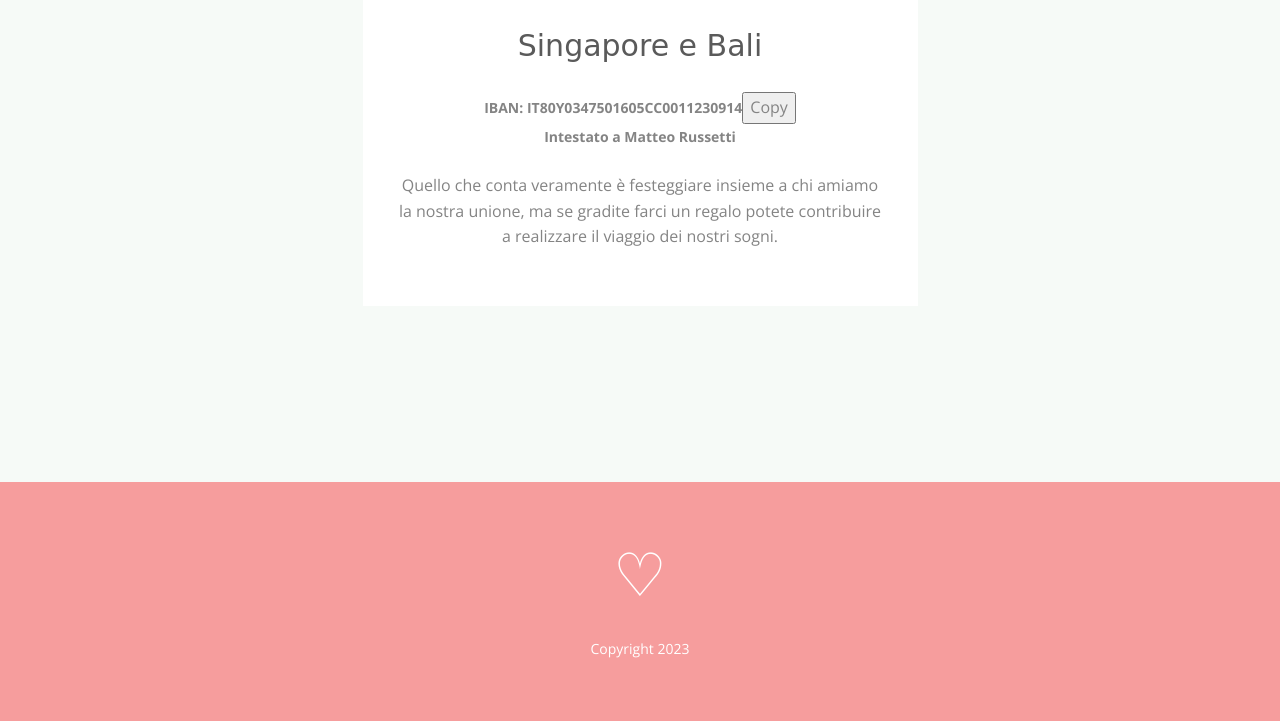
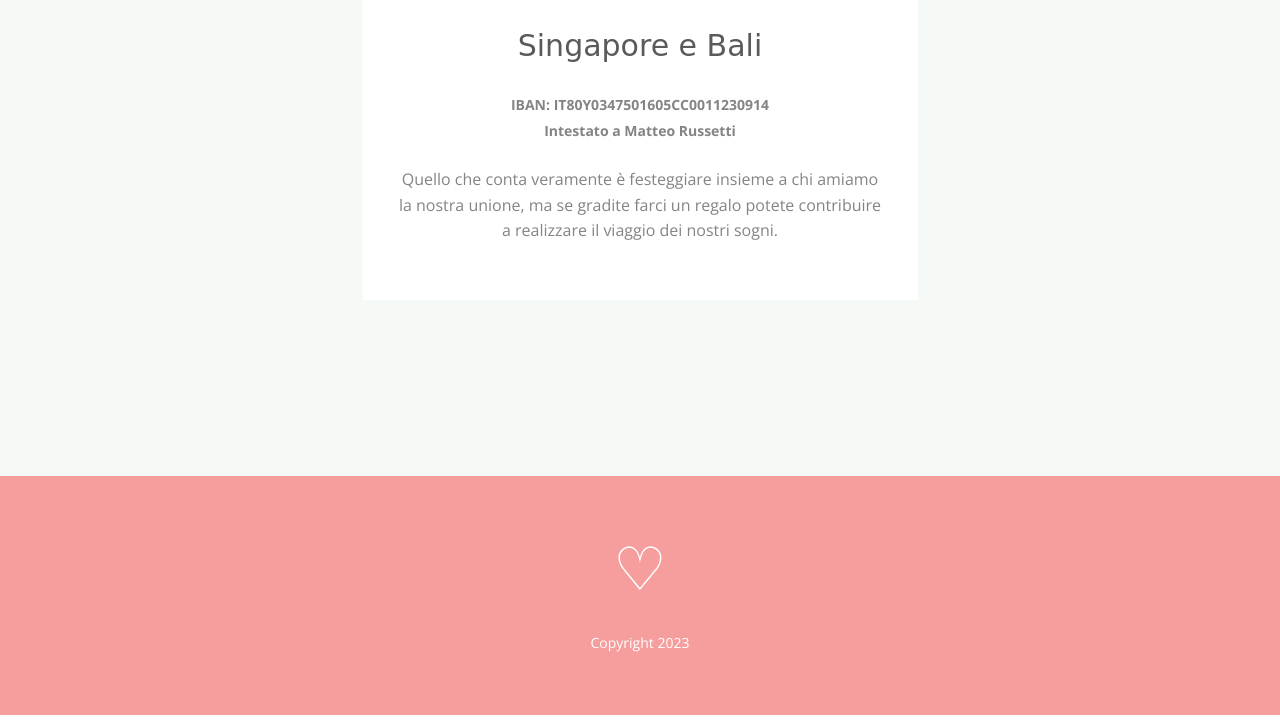
Before and after one commit to carlol/carlol-github.io, a website: page our-trip.html in a window 1280 px wide. Shown: the part 1573-2294 px from the top of the page. Drawn offline with nearby package versions, Linux system fonts and the light colour scheme; some packages are replaced by stand-ins of ours; no server answers; a web font is replaced by a local one.

Commit message:
fix: removed copy button

```diff
--- a/our-trip.html
+++ b/our-trip.html
@@ -13,8 +13,6 @@
 	<meta name="keywords" content="" />
 	<meta name="author" content="carlol" />
 	<link rel="shortcut icon" type="image/x-icon" href="images/favicon.ico">
-
-	<script src="dist/scripts-custom.js"></script>
 
   <!--
 	//////////////////////////////////////////////////////
@@ -126,7 +124,7 @@
 							<div class="desc">
 								<h3>Singapore e Bali</h3>
 								<p>
-									<strong id="iban">IBAN: IT80Y0347501605CC0011230914</strong><button type="button" onclick="copyEvent('iban')">Copy</button>
+									<strong id="iban">IBAN: IT80Y0347501605CC0011230914</strong>
 									<br/>
 									<strong>Intestato a Matteo Russetti</strong>
 								</p>
```
